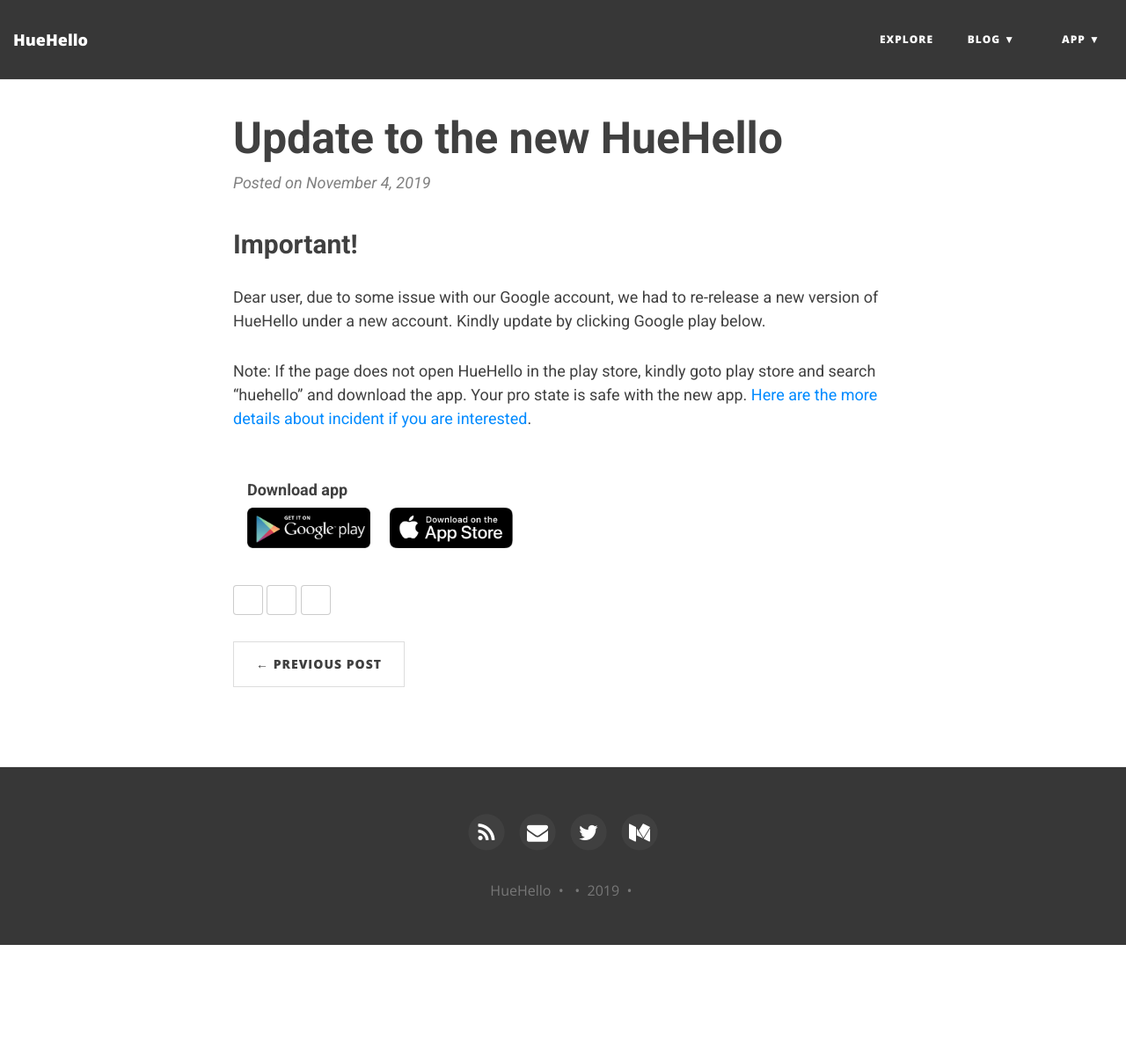
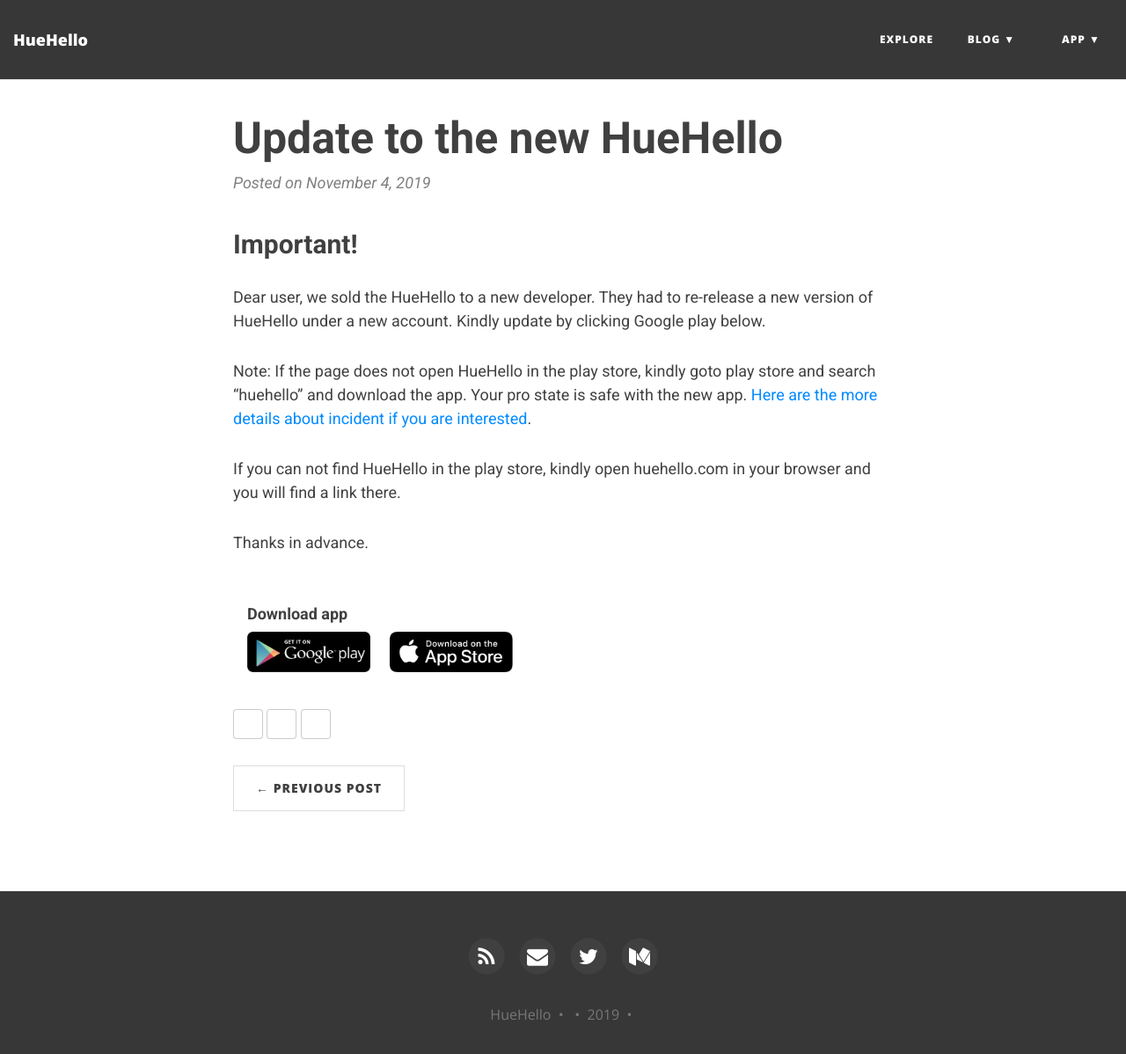
Before and after one commit to huehello/website, a Jekyll site: the page built from blogs/_posts/2019-11-04-update-to-huehello2.md, in a window 1280 px wide and 1215 px high. Shown: the top 1198 px of the window at 88% size. Built offline with Jekyll 4.4.1, drawn with Linux system fonts in a browser that asks for light colours; nearby versions of some CDN libraries.

Commit message:
updated huehello2 welcome in a better wordings

```diff
--- a/blogs/_posts/2019-11-04-update-to-huehello2.md
+++ b/blogs/_posts/2019-11-04-update-to-huehello2.md
@@ -7,6 +7,10 @@
 
 ## Important!
 
-Dear user, due to some issue with our Google account, we had to re-release a new version of HueHello under a new account. Kindly update by clicking Google play below.
+Dear user, we sold the HueHello to a new developer. They had to re-release a new version of HueHello under a new account. Kindly update by clicking Google play below.
 
 Note: If the page does not open HueHello in the play store, kindly goto play store and search "huehello" and download the app. Your pro state is safe with the new app. [Here are the more details about incident if you are interested](https://medium.com/hue-hello-for-philips-hue-lights/unpublished-from-the-google-play-store-98e961c3a880).
+
+If you can not find HueHello in the play store, kindly open huehello.com in your browser and you will find a link there.
+
+Thanks in advance.
```
